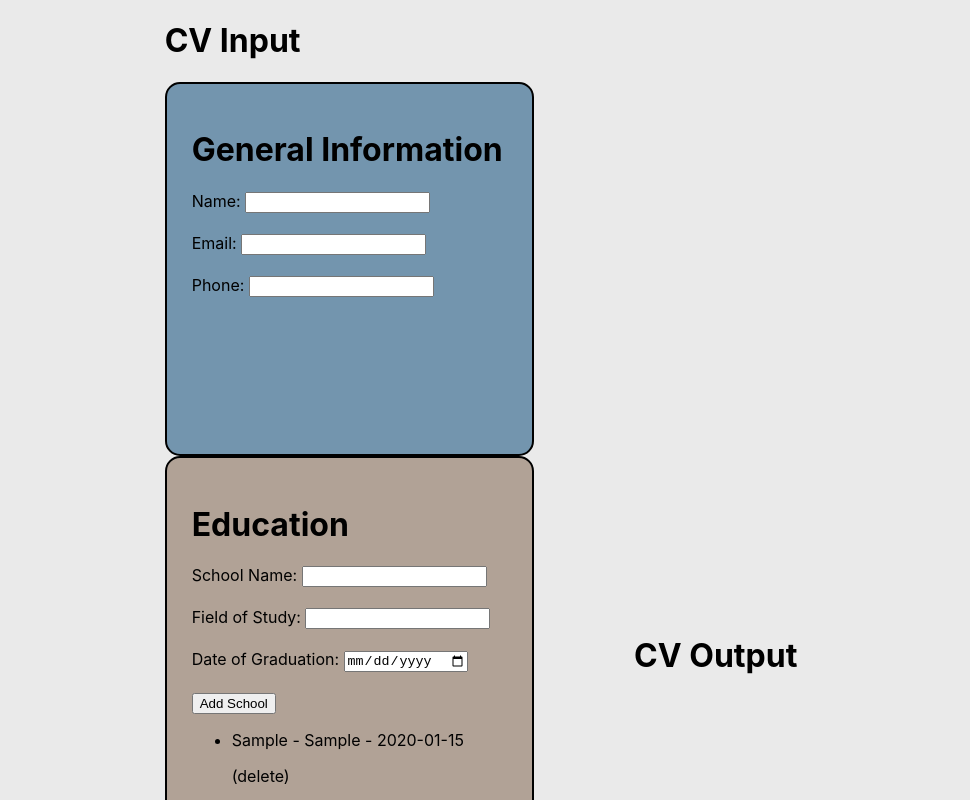
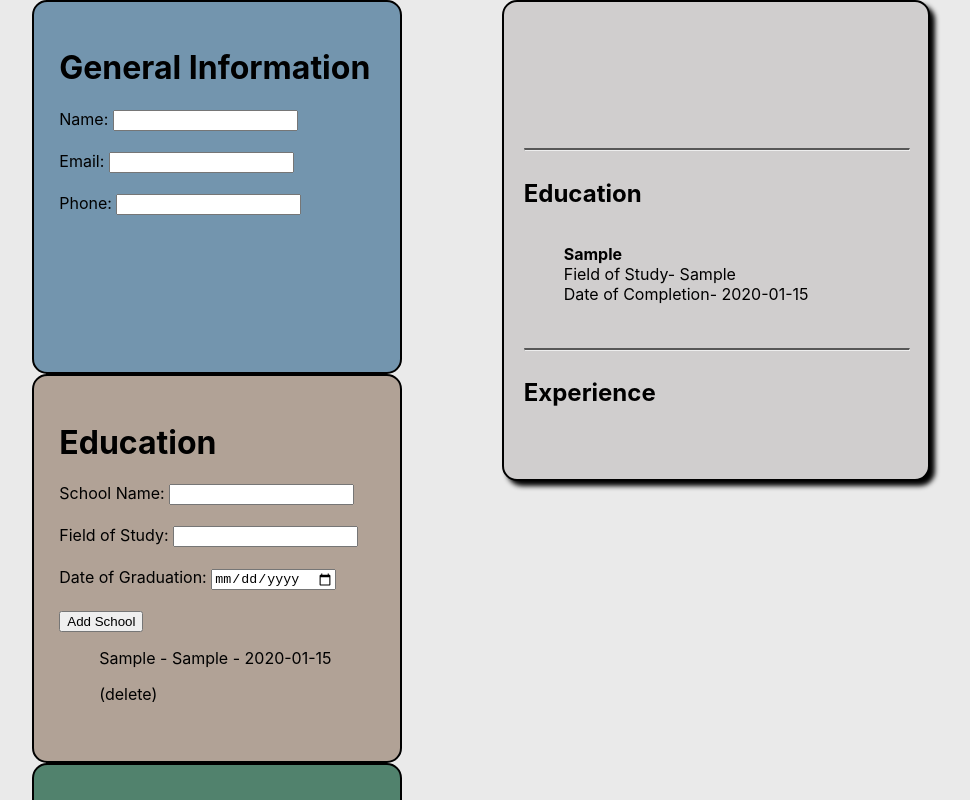
Before and after one commit to blevinspercussion/cv-application-with-hooks, a React (Create React App) app: page / in a window 1280 px wide. Both pictures are taken after typing "Sample", "Sample", "2020-01-15" into the empty fields and a click on the input "Add School". Shown: the top 800 px of the page, without its empty margins (209-1179 px from the left). Built offline with nearby package versions, Linux system fonts and the light colour scheme.

Commit message:
finished logic and styling for the CV output component

```diff
--- a/src/App.css
+++ b/src/App.css
@@ -1,6 +1,6 @@
 .App {
   display: flex;
-  align-items: center;
+  /* align-items: center; */
   justify-content: center;
   background-color: rgb(234, 234, 234);
 }
--- a/src/App.js
+++ b/src/App.js
@@ -157,7 +157,6 @@ const App = () => {
     handleTasks(e);
     handleStartDate(e);
     handleEndDate(e);
-    console.log(works);
     e.preventDefault();
   };
 
@@ -168,7 +167,6 @@ const App = () => {
   return (
     <div className="App">
       <div className="cv-input">
-        <h1>CV Input</h1>
         <GeneralInfo
           fullName={fullName}
           email={email}
@@ -209,8 +207,16 @@ const App = () => {
         />
       </div>
       <div className="cv-output">
-        <h1>CV Output</h1>
-        <Resume />
+        <Resume
+          fullName={fullName}
+          email={email}
+          phone={phone}
+          schools={schools}
+          works={works}
+          handleName={handleName}
+          handleEmail={handleEmail}
+          handlePhone={handlePhone}
+        />
       </div>
     </div>
   );
--- a/src/components/Resume.js
+++ b/src/components/Resume.js
@@ -1,7 +1,55 @@
 import React from "react";
+import "./resume_styles.css";
 
-const Resume = () => {
-  return <div></div>;
+const Resume = ({
+  fullName,
+  email,
+  phone,
+  schools,
+  works,
+  handleName,
+  handleEmail,
+  handlePhone,
+}) => {
+  return (
+    <div className="resume-div">
+      <h1>{fullName}</h1>
+      <h3>{email}</h3>
+      <h3>{phone}</h3>
+      <hr />
+      <h2>Education</h2>
+      <ul>
+        {schools?.map((index) => (
+          <li key={index.schoolName} value={index.schoolName}>
+            <strong>{index.schoolName}</strong> <br />
+            Field of Study- {index.fieldOfStudy} <br />
+            Date of Completion- {index.dateOfGraduation}
+            <br />
+            <br />
+          </li>
+        ))}
+      </ul>
+      <hr />
+      <h2>Experience</h2>
+      <ul>
+        {works?.map((index) => (
+          <li key={index.workName} value={index.workName}>
+            <strong>{index.workName}</strong>
+            <br />
+            Position- {index.position}
+            <br />
+            Tasks- {index.tasks}
+            <br />
+            Start Date- {index.startDate}
+            <br />
+            End Date- {index.endDate}
+            <br />
+            <br />
+          </li>
+        ))}
+      </ul>
+    </div>
+  );
 };
 
 export default Resume;
--- a/src/components/resume_styles.css
+++ b/src/components/resume_styles.css
@@ -0,0 +1,21 @@
+.resume-div {
+    display: flex;
+    flex-direction: column;
+    border: 2px solid black;
+    border-radius: 15px;
+    padding: 20px;
+    background-color: rgb(208, 206, 206);
+    box-shadow: 5px 5px 5px black;
+    width: 30vw;
+
+}
+
+ul {
+    list-style: none;
+}
+
+hr {
+    flex-grow: 1;
+    width: 100%;
+    border-top: 2px solid rgb(87, 87, 87);
+}
```
